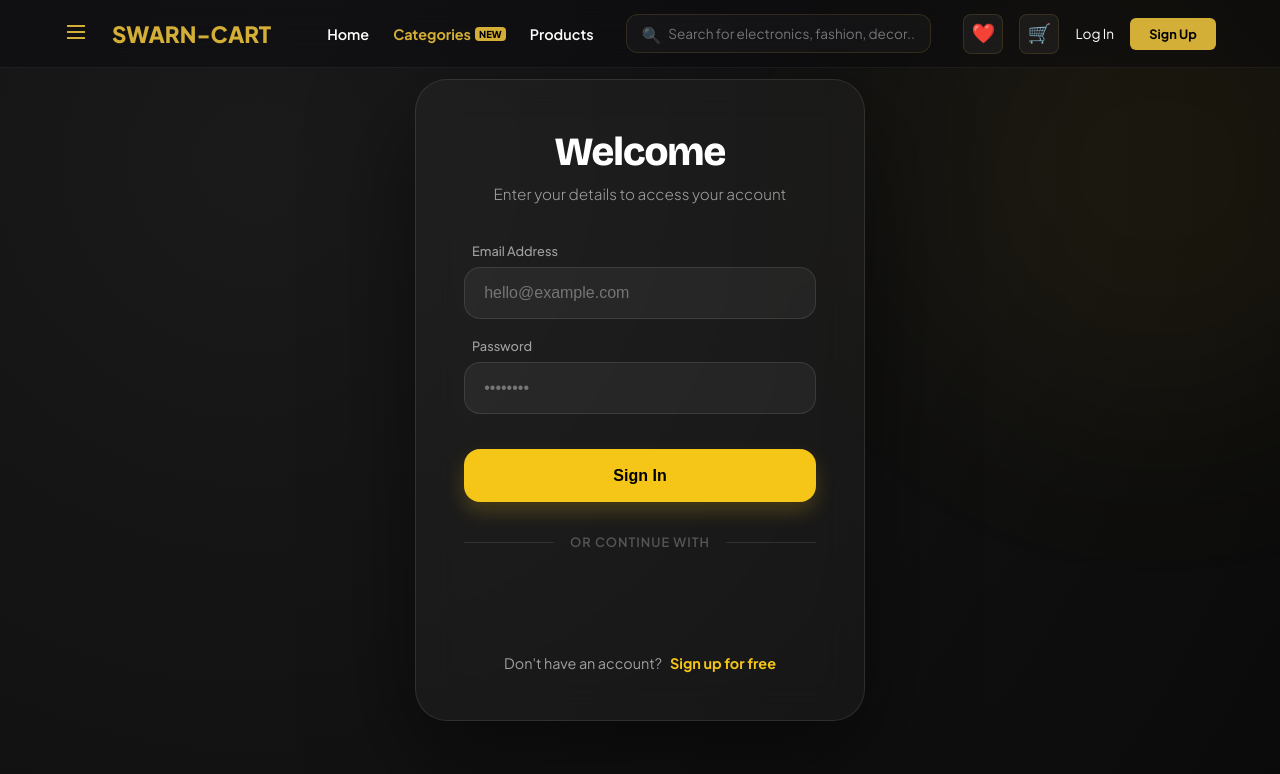
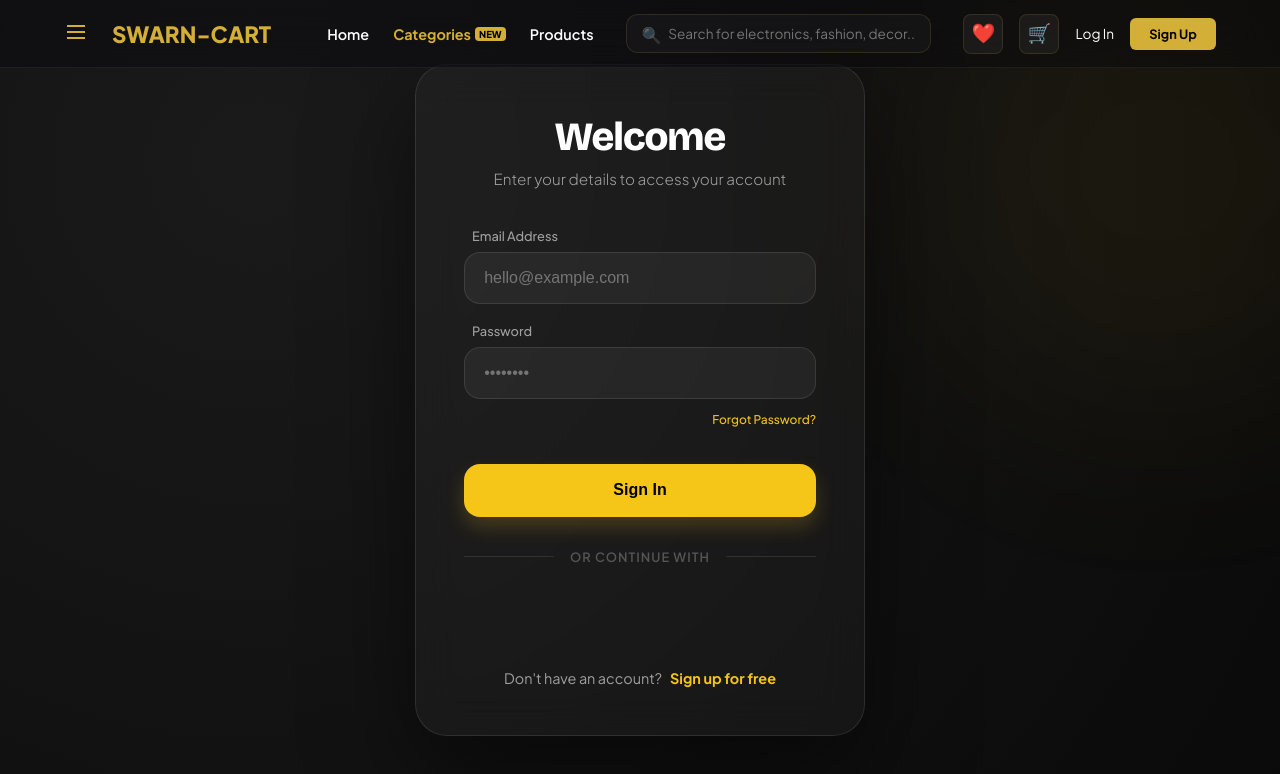
Before and after one commit to Sneha-Gupta951/Swarn-Cart, a React (Vite) app in the folder Swarn-Cart/: page /login in a window 1280 px wide. Shown: the top 774 px of the page. Built offline with nearby package versions, Linux system fonts and the light colour scheme; no server answers.

Commit message:
Feat: Added Forgot Password functionality with temporary reset

```diff
--- a/Swarn-Cart/src/pages/LoginPage.jsx
+++ b/Swarn-Cart/src/pages/LoginPage.jsx
@@ -50,7 +50,28 @@ const LoginPage = () => {
     }
   };
 
-  const handleGoogleSuccess = async (credentialResponse) => {
+  const handleForgotPassword = async () => {
+    if (!formData.email) {
+      setError('Please enter your email address first');
+      return;
+    }
+    setLoading(true);
+    setError('');
+    try {
+      const res = await fetch(`${API_URL}/auth/forgot-password`, {
+        method: 'POST',
+        headers: { 'Content-Type': 'application/json' },
+        body: JSON.stringify({ email: formData.email })
+      });
+      const data = await res.json();
+      if (!res.ok) throw new Error(data.message || 'Failed to process request');
+      alert(`Success! ${data.message}`);
+    } catch (err) {
+      setError(err.message);
+    } finally {
+      setLoading(false);
+    }
+  };  const handleGoogleSuccess = async (credentialResponse) => {
     setLoading(true);
     setError('');
     try {
@@ -70,6 +91,7 @@ const LoginPage = () => {
       setLoading(false);
     }
   };
+
 
   const s = {
     container: {
@@ -245,6 +267,16 @@ const LoginPage = () => {
               value={formData.password}
               onChange={e => setFormData({ ...formData, password: e.target.value })}
             />
+            {isLogin && (
+              <div style={{ textAlign: 'right', marginTop: '0.5rem' }}>
+                <span
+                  style={{ ...s.link, fontSize: '0.75rem', fontWeight: 500 }}
+                  onClick={handleForgotPassword}
+                >
+                  Forgot Password?
+                </span>
+              </div>
+            )}
           </div>
           <button type="submit" style={s.btn} disabled={loading}>
             {loading ? 'Processing...' : (isLogin ? 'Sign In' : 'Get Started')}
```
Also changed, not shown: 1 other file (tests, documents, lock files or other folders).
